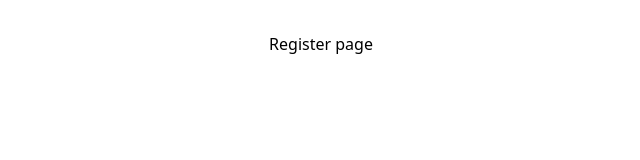
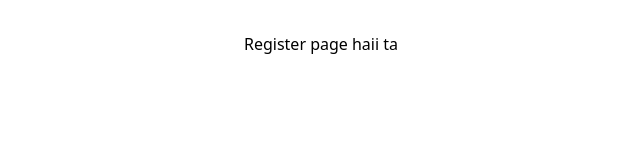
Before and after one commit to yubrajtimilsina/MERN-DigitalDokanProjectFrontend, a React (Vite) app: page /register in a window 1280 px wide. Shown: the top 160 px of the page, without its empty margins (319-959 px from the left). Built offline with nearby package versions, Linux system fonts and the light colour scheme.

Commit message:
add different slice

```diff
--- a/package.json
+++ b/package.json
@@ -13,7 +13,8 @@
     "@reduxjs/toolkit": "^2.5.0",
     "react": "^18.3.1",
     "react-dom": "^18.3.1",
-    "react-redux": "^9.2.0"
+    "react-redux": "^9.2.0",
+    "react-router-dom": "^7.1.1"
   },
   "devDependencies": {
     "@eslint/js": "^9.17.0",
--- a/src/pages/user/Register.tsx
+++ b/src/pages/user/Register.tsx
@@ -2,7 +2,7 @@
 
 function Register(){
     return (
-        <h1>Register page</h1>
+        <h1>Register page haii ta </h1>
     )
 }
 export default Register
```
Also changed, not shown: 1 other file (tests, documents, lock files or other folders).
